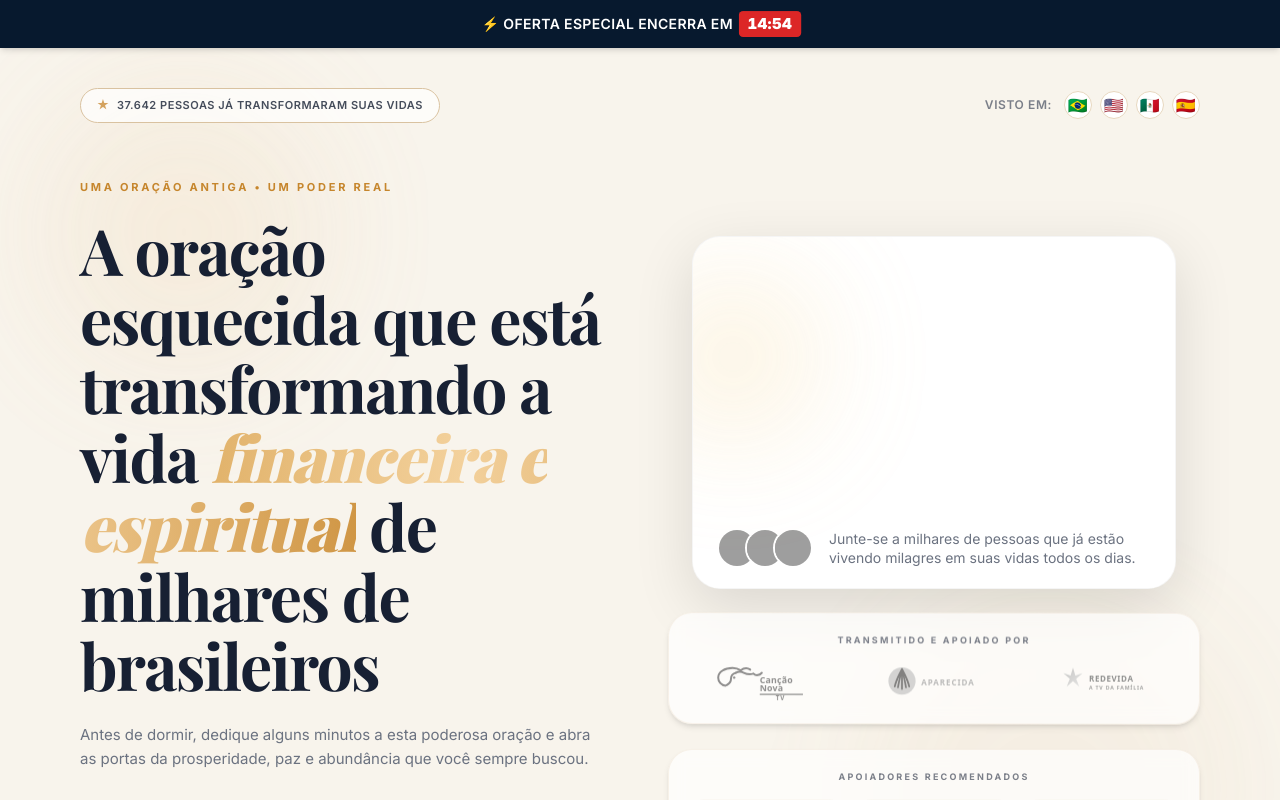
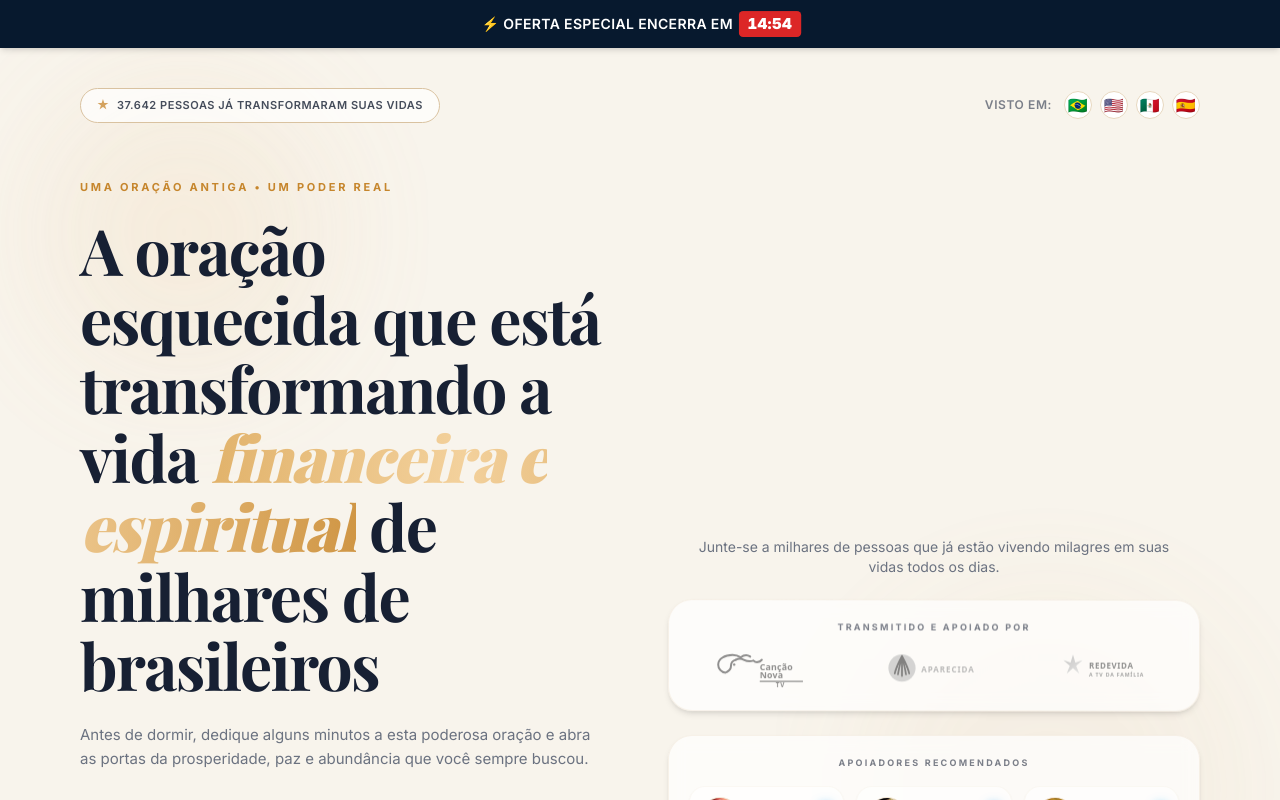
Before and after one commit to eucauann/manuscritosagradobr, a React (Vite) app: page / in a window 1280 px wide. Shown: the top 800 px of the page. Built offline with nearby package versions, Linux system fonts and the light colour scheme; grey boxes are pictures that could not be loaded; a web font is replaced by a local one.

Commit message:
feat: adicionar variante limpa ao cartão VSL e ajustar estilos do player

```diff
--- a/landing_page_brasil_mistico_premium.jsx
+++ b/landing_page_brasil_mistico_premium.jsx
@@ -254,40 +254,18 @@ export default function LandingPageBR() {
 
           <div className="relative reveal-right">
             <div className="vsl-container">
-              <div className="vsl-card">
+              <div className="vsl-card vsl-card--clean">
                 <div className="vsl-aspect">
-                  <div className="absolute inset-0 z-10 pointer-events-none">
-                    <div className="absolute -left-10 top-10 h-40 w-40 rounded-full bg-[#F5D18A]/40 blur-3xl animate-pulse" />
-                    <div className="absolute -right-10 bottom-10 h-32 w-32 rounded-full bg-white/40 blur-3xl animate-pulse" />
-                  </div>
-
                   <vturb-smartplayer
                     id="vid-6a18ecf65045d459043ae0c1"
                     style={{ display: 'block', width: '100%', height: '100%' }}
                   ></vturb-smartplayer>
                 </div>
+              </div>
 
-                <div className="flex items-center gap-4 px-6 py-5 bg-white">
-                  <div className="flex -space-x-3 shrink-0">
-                    {[
-                      'https://randomuser.me/api/portraits/women/65.jpg',
-                      'https://randomuser.me/api/portraits/men/22.jpg',
-                      'https://randomuser.me/api/portraits/women/45.jpg',
-                    ].map((img, index) => (
-                      <img
-                        key={index}
-                        src={img}
-                        alt="avatar"
-                        className="h-10 w-10 rounded-full border-2 border-white object-cover"
-                      />
-                    ))}
-                  </div>
-
-                  <p className="text-sm leading-snug text-[#6B7280]">
-                    Junte-se a milhares de pessoas que já estão vivendo milagres em suas vidas todos os dias.
-                  </p>
-                </div>
-              </div>
+              <p className="text-sm leading-snug text-[#6B7280] mt-4 text-center">
+                Junte-se a milhares de pessoas que já estão vivendo milagres em suas vidas todos os dias.
+              </p>
             </div>
 
             {showCTA && (
--- a/src/index.css
+++ b/src/index.css
@@ -346,6 +346,15 @@ html {
   border: 1px solid rgba(0,0,0,0.04);
 }
 
+/* Clean variant: remove fake frame, shadows, border and clipping */
+.vsl-card--clean {
+  overflow: visible !important;
+  border-radius: 0 !important;
+  background: transparent !important;
+  box-shadow: none !important;
+  border: none !important;
+}
+
 .vsl-aspect {
   width: 100%;
   /* Use modern aspect-ratio; fallback not required for modern browsers */
@@ -366,6 +375,18 @@ html {
   object-fit: contain !important;
 }
 
+/* Defensive: prevent any transform/scale applied by embedded player wrappers */
+.vsl-aspect vturb-smartplayer,
+.vsl-aspect vturb-smartplayer *,
+.vsl-aspect iframe,
+.vsl-aspect iframe * {
+  transform: none !important;
+  -webkit-transform: none !important;
+  scale: 1 !important;
+  max-width: 100% !important;
+  max-height: 100% !important;
+}
+
 /* Ensure the player wrapper cannot force a fixed height */
 .vsl-aspect * {
   max-height: 100% !important;
```
